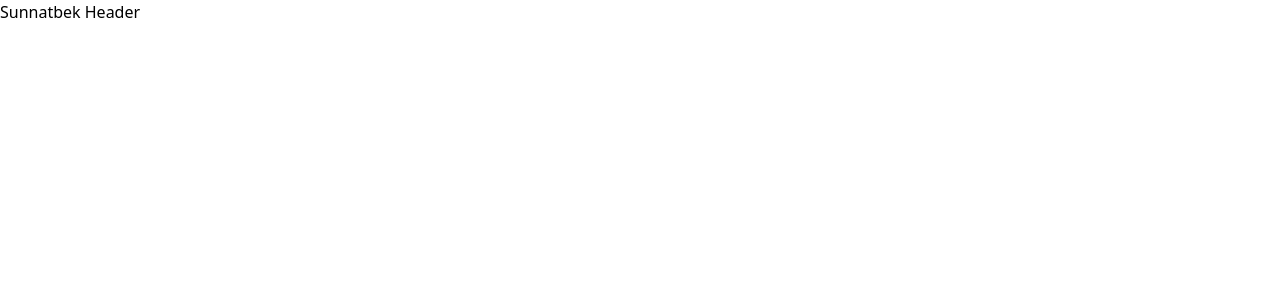
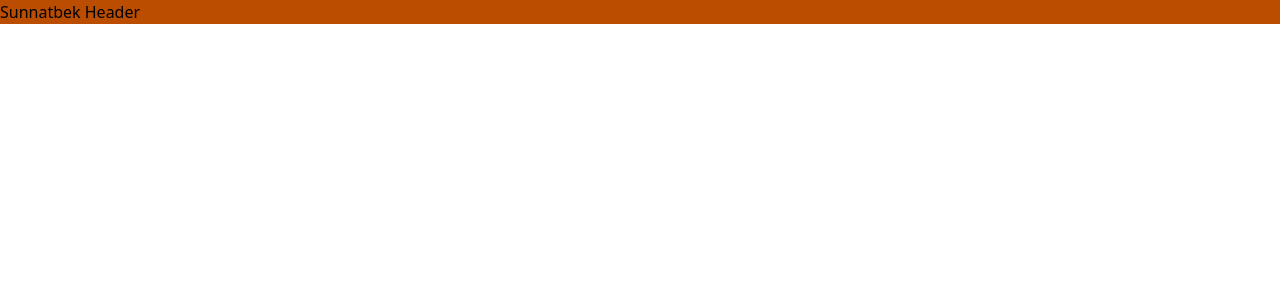
Before and after one commit to SUNNATBEE/reactKomanda, a React (Vite) app: page / in a window 1280 px wide. Shown: the top 300 px of the page. Built offline with nearby package versions, Linux system fonts and the light colour scheme.

Commit message:
Rang oazgardi

```diff
--- a/src/components/Header.jsx
+++ b/src/components/Header.jsx
@@ -2,7 +2,7 @@ import React from 'react'
 
 const Header = () => {
   return (
-    <div> Sunnatbek Header</div>
+    <div className='bg-amber-700'> Sunnatbek Header</div>
   )
 }
 
```
